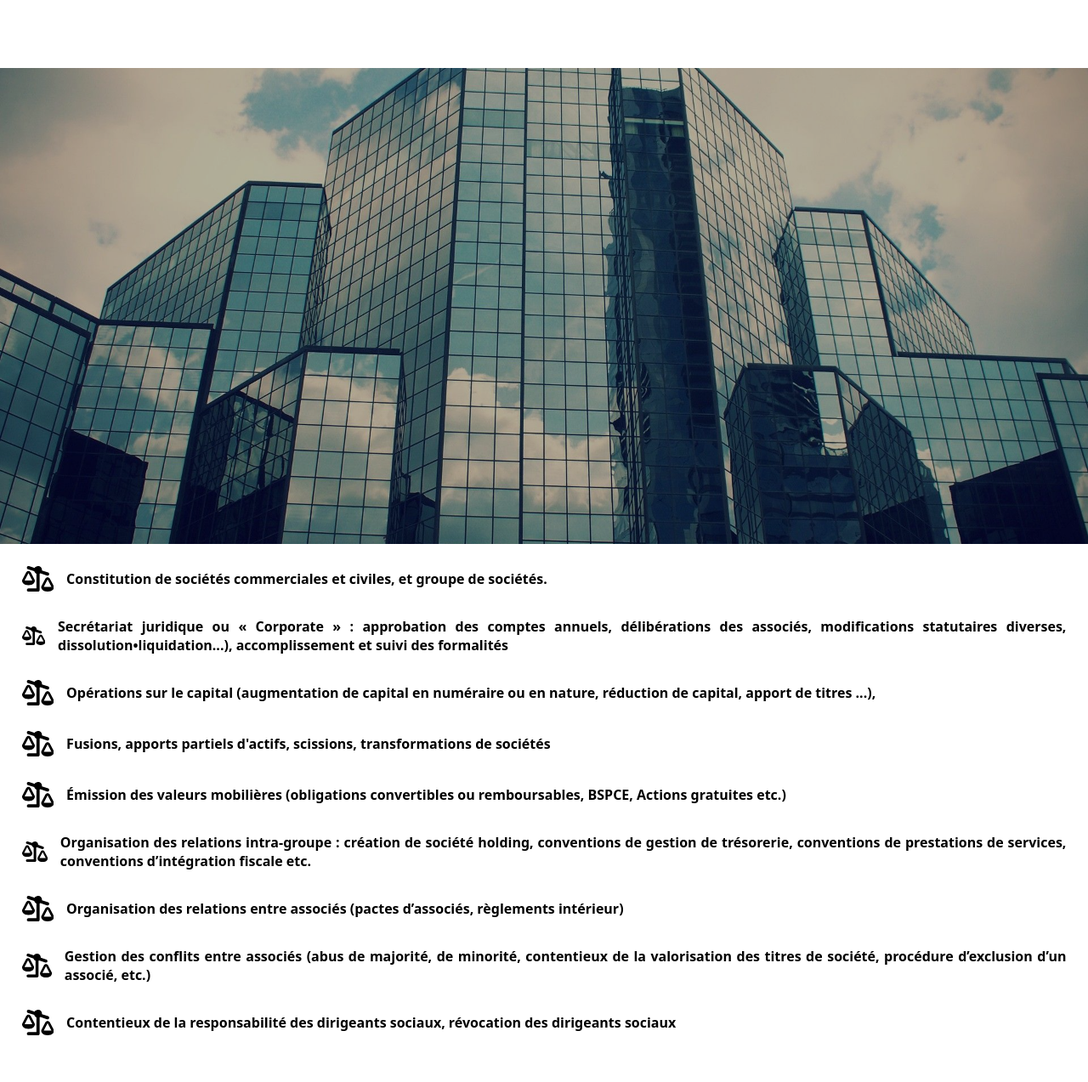
After one commit to Paul31770/PHP, a Symfony app: template templates/rubrique.html.twig in a window 1280 px wide. The commit adds this page. Shown: the whole page at 85% size. Run offline with Twig, Linux system fonts and the light colour scheme; the template is opened without the code that fills it, so the values that code supplies are empty; some libraries are stand-ins or nearby versions.

Commit message:
controller rubrique + twig

```diff
--- a/templates/header.html.twig
+++ b/templates/header.html.twig
@@ -37,7 +37,7 @@
             </div>
             <hr />
             <div class="subMenu">
-              <a href="pages/droit sociétés/droits_societes.html"
+              <a href="/droitsocietes"
                 >Droit des sociétés</a
               >
             </div>
--- /dev/null
+++ b/templates/rubrique.html.twig
@@ -0,0 +1,137 @@
+{% block body %}
+
+   <link rel="stylesheet" href="{{ asset('../assets/css/rubrique.css') }}" />
+    <div class="pagehead">
+      <h1 id="title">{{title}}</h1>
+      <img src="{{ asset('../assets/image/wallpaper.jpg')}}" />
+    </div>
+    <div class="container">
+      <div class="rubrique">
+        <h4 class="rubTitle">
+          <svg
+            xmlns="http://www.w3.org/2000/svg"
+            viewBox="0 0 640 512"
+            height="30"
+          >
+            <path
+              d="M117.9 62.4c-16.8-5.6-25.8-23.7-20.2-40.5s23.7-25.8 40.5-20.2l113 37.7C265 15.8 290.7 0 320 0c44.2 0 80 35.8 80 80c0 3-.2 5.9-.5 8.8l122.6 40.9c16.8 5.6 25.8 23.7 20.2 40.5s-23.7 25.8-40.5 20.2L366.4 145.2c-4.5 3.2-9.3 5.9-14.4 8.2V480c0 17.7-14.3 32-32 32H128c-17.7 0-32-14.3-32-32s14.3-32 32-32H288V153.3c-21-9.2-37.2-27-44.2-49l-125.9-42zm396.3 211c-.4-.8-1.3-1.3-2.2-1.3s-1.7 .5-2.2 1.3L435.1 416H588.9L514.2 273.3zM512 224c18.8 0 36 10.4 44.7 27l77.8 148.5c3.1 5.8 6.1 14 5.5 23.8c-.7 12.1-4.8 35.2-24.8 55.1C594.9 498.6 562.2 512 512 512s-82.9-13.4-103.2-33.5c-20-20-24.2-43-24.8-55.1c-.6-9.8 2.5-18 5.5-23.8L467.3 251c8.7-16.6 25.9-27 44.7-27zM128 144c-.9 0-1.7 .5-2.2 1.3L51.1 288H204.9L130.2 145.3c-.4-.8-1.3-1.3-2.2-1.3zm44.7-21l77.8 148.5c3.1 5.8 6.1 14 5.5 23.8c-.7 12.1-4.8 35.2-24.8 55.1C210.9 370.6 178.2 384 128 384s-82.9-13.4-103.2-33.5c-20-20-24.2-43-24.8-55.1c-.6-9.8 2.5-18 5.5-23.8L83.3 123C92 106.4 109.2 96 128 96s36 10.4 44.7 27z"
+            />
+          </svg>
+          <label id="test"
+            >Constitution de sociétés commerciales et civiles, et groupe de
+            sociétés.
+          </label>
+        </h4>
+        <h4 class="rubTitle">
+          <svg
+            xmlns="http://www.w3.org/2000/svg"
+            viewBox="0 0 640 512"
+            height="30"
+          >
+            <path
+              d="M117.9 62.4c-16.8-5.6-25.8-23.7-20.2-40.5s23.7-25.8 40.5-20.2l113 37.7C265 15.8 290.7 0 320 0c44.2 0 80 35.8 80 80c0 3-.2 5.9-.5 8.8l122.6 40.9c16.8 5.6 25.8 23.7 20.2 40.5s-23.7 25.8-40.5 20.2L366.4 145.2c-4.5 3.2-9.3 5.9-14.4 8.2V480c0 17.7-14.3 32-32 32H128c-17.7 0-32-14.3-32-32s14.3-32 32-32H288V153.3c-21-9.2-37.2-27-44.2-49l-125.9-42zm396.3 211c-.4-.8-1.3-1.3-2.2-1.3s-1.7 .5-2.2 1.3L435.1 416H588.9L514.2 273.3zM512 224c18.8 0 36 10.4 44.7 27l77.8 148.5c3.1 5.8 6.1 14 5.5 23.8c-.7 12.1-4.8 35.2-24.8 55.1C594.9 498.6 562.2 512 512 512s-82.9-13.4-103.2-33.5c-20-20-24.2-43-24.8-55.1c-.6-9.8 2.5-18 5.5-23.8L467.3 251c8.7-16.6 25.9-27 44.7-27zM128 144c-.9 0-1.7 .5-2.2 1.3L51.1 288H204.9L130.2 145.3c-.4-.8-1.3-1.3-2.2-1.3zm44.7-21l77.8 148.5c3.1 5.8 6.1 14 5.5 23.8c-.7 12.1-4.8 35.2-24.8 55.1C210.9 370.6 178.2 384 128 384s-82.9-13.4-103.2-33.5c-20-20-24.2-43-24.8-55.1c-.6-9.8 2.5-18 5.5-23.8L83.3 123C92 106.4 109.2 96 128 96s36 10.4 44.7 27z"
+            />
+          </svg>
+          Secrétariat juridique ou « Corporate » : approbation des comptes
+          annuels, délibérations des associés, modifications statutaires
+          diverses, dissolution•liquidation...), accomplissement et suivi des
+          formalités
+        </h4>
+
+        <h4 class="rubTitle">
+          <svg
+            xmlns="http://www.w3.org/2000/svg"
+            viewBox="0 0 640 512"
+            height="30"
+          >
+            <path
+              d="M117.9 62.4c-16.8-5.6-25.8-23.7-20.2-40.5s23.7-25.8 40.5-20.2l113 37.7C265 15.8 290.7 0 320 0c44.2 0 80 35.8 80 80c0 3-.2 5.9-.5 8.8l122.6 40.9c16.8 5.6 25.8 23.7 20.2 40.5s-23.7 25.8-40.5 20.2L366.4 145.2c-4.5 3.2-9.3 5.9-14.4 8.2V480c0 17.7-14.3 32-32 32H128c-17.7 0-32-14.3-32-32s14.3-32 32-32H288V153.3c-21-9.2-37.2-27-44.2-49l-125.9-42zm396.3 211c-.4-.8-1.3-1.3-2.2-1.3s-1.7 .5-2.2 1.3L435.1 416H588.9L514.2 273.3zM512 224c18.8 0 36 10.4 44.7 27l77.8 148.5c3.1 5.8 6.1 14 5.5 23.8c-.7 12.1-4.8 35.2-24.8 55.1C594.9 498.6 562.2 512 512 512s-82.9-13.4-103.2-33.5c-20-20-24.2-43-24.8-55.1c-.6-9.8 2.5-18 5.5-23.8L467.3 251c8.7-16.6 25.9-27 44.7-27zM128 144c-.9 0-1.7 .5-2.2 1.3L51.1 288H204.9L130.2 145.3c-.4-.8-1.3-1.3-2.2-1.3zm44.7-21l77.8 148.5c3.1 5.8 6.1 14 5.5 23.8c-.7 12.1-4.8 35.2-24.8 55.1C210.9 370.6 178.2 384 128 384s-82.9-13.4-103.2-33.5c-20-20-24.2-43-24.8-55.1c-.6-9.8 2.5-18 5.5-23.8L83.3 123C92 106.4 109.2 96 128 96s36 10.4 44.7 27z"
+            />
+          </svg>
+          Opérations sur le capital (augmentation de capital en numéraire ou en
+          nature, réduction de capital, apport de titres ...),
+        </h4>
+        <h4 class="rubTitle">
+          <svg
+            xmlns="http://www.w3.org/2000/svg"
+            viewBox="0 0 640 512"
+            height="30"
+          >
+            <path
+              d="M117.9 62.4c-16.8-5.6-25.8-23.7-20.2-40.5s23.7-25.8 40.5-20.2l113 37.7C265 15.8 290.7 0 320 0c44.2 0 80 35.8 80 80c0 3-.2 5.9-.5 8.8l122.6 40.9c16.8 5.6 25.8 23.7 20.2 40.5s-23.7 25.8-40.5 20.2L366.4 145.2c-4.5 3.2-9.3 5.9-14.4 8.2V480c0 17.7-14.3 32-32 32H128c-17.7 0-32-14.3-32-32s14.3-32 32-32H288V153.3c-21-9.2-37.2-27-44.2-49l-125.9-42zm396.3 211c-.4-.8-1.3-1.3-2.2-1.3s-1.7 .5-2.2 1.3L435.1 416H588.9L514.2 273.3zM512 224c18.8 0 36 10.4 44.7 27l77.8 148.5c3.1 5.8 6.1 14 5.5 23.8c-.7 12.1-4.8 35.2-24.8 55.1C594.9 498.6 562.2 512 512 512s-82.9-13.4-103.2-33.5c-20-20-24.2-43-24.8-55.1c-.6-9.8 2.5-18 5.5-23.8L467.3 251c8.7-16.6 25.9-27 44.7-27zM128 144c-.9 0-1.7 .5-2.2 1.3L51.1 288H204.9L130.2 145.3c-.4-.8-1.3-1.3-2.2-1.3zm44.7-21l77.8 148.5c3.1 5.8 6.1 14 5.5 23.8c-.7 12.1-4.8 35.2-24.8 55.1C210.9 370.6 178.2 384 128 384s-82.9-13.4-103.2-33.5c-20-20-24.2-43-24.8-55.1c-.6-9.8 2.5-18 5.5-23.8L83.3 123C92 106.4 109.2 96 128 96s36 10.4 44.7 27z"
+            />
+          </svg>
+          Fusions, apports partiels d'actifs, scissions, transformations de
+          sociétés
+        </h4>
+        <h4 class="rubTitle">
+          <svg
+            xmlns="http://www.w3.org/2000/svg"
+            viewBox="0 0 640 512"
+            height="30"
+          >
+            <path
+              d="M117.9 62.4c-16.8-5.6-25.8-23.7-20.2-40.5s23.7-25.8 40.5-20.2l113 37.7C265 15.8 290.7 0 320 0c44.2 0 80 35.8 80 80c0 3-.2 5.9-.5 8.8l122.6 40.9c16.8 5.6 25.8 23.7 20.2 40.5s-23.7 25.8-40.5 20.2L366.4 145.2c-4.5 3.2-9.3 5.9-14.4 8.2V480c0 17.7-14.3 32-32 32H128c-17.7 0-32-14.3-32-32s14.3-32 32-32H288V153.3c-21-9.2-37.2-27-44.2-49l-125.9-42zm396.3 211c-.4-.8-1.3-1.3-2.2-1.3s-1.7 .5-2.2 1.3L435.1 416H588.9L514.2 273.3zM512 224c18.8 0 36 10.4 44.7 27l77.8 148.5c3.1 5.8 6.1 14 5.5 23.8c-.7 12.1-4.8 35.2-24.8 55.1C594.9 498.6 562.2 512 512 512s-82.9-13.4-103.2-33.5c-20-20-24.2-43-24.8-55.1c-.6-9.8 2.5-18 5.5-23.8L467.3 251c8.7-16.6 25.9-27 44.7-27zM128 144c-.9 0-1.7 .5-2.2 1.3L51.1 288H204.9L130.2 145.3c-.4-.8-1.3-1.3-2.2-1.3zm44.7-21l77.8 148.5c3.1 5.8 6.1 14 5.5 23.8c-.7 12.1-4.8 35.2-24.8 55.1C210.9 370.6 178.2 384 128 384s-82.9-13.4-103.2-33.5c-20-20-24.2-43-24.8-55.1c-.6-9.8 2.5-18 5.5-23.8L83.3 123C92 106.4 109.2 96 128 96s36 10.4 44.7 27z"
+            />
+          </svg>
+          Émission des valeurs mobilières (obligations convertibles ou
+          remboursables, BSPCE, Actions gratuites etc.)
+        </h4>
+        <h4 class="rubTitle">
+          <svg
+            xmlns="http://www.w3.org/2000/svg"
+            viewBox="0 0 640 512"
+            height="30"
+          >
+            <path
+              d="M117.9 62.4c-16.8-5.6-25.8-23.7-20.2-40.5s23.7-25.8 40.5-20.2l113 37.7C265 15.8 290.7 0 320 0c44.2 0 80 35.8 80 80c0 3-.2 5.9-.5 8.8l122.6 40.9c16.8 5.6 25.8 23.7 20.2 40.5s-23.7 25.8-40.5 20.2L366.4 145.2c-4.5 3.2-9.3 5.9-14.4 8.2V480c0 17.7-14.3 32-32 32H128c-17.7 0-32-14.3-32-32s14.3-32 32-32H288V153.3c-21-9.2-37.2-27-44.2-49l-125.9-42zm396.3 211c-.4-.8-1.3-1.3-2.2-1.3s-1.7 .5-2.2 1.3L435.1 416H588.9L514.2 273.3zM512 224c18.8 0 36 10.4 44.7 27l77.8 148.5c3.1 5.8 6.1 14 5.5 23.8c-.7 12.1-4.8 35.2-24.8 55.1C594.9 498.6 562.2 512 512 512s-82.9-13.4-103.2-33.5c-20-20-24.2-43-24.8-55.1c-.6-9.8 2.5-18 5.5-23.8L467.3 251c8.7-16.6 25.9-27 44.7-27zM128 144c-.9 0-1.7 .5-2.2 1.3L51.1 288H204.9L130.2 145.3c-.4-.8-1.3-1.3-2.2-1.3zm44.7-21l77.8 148.5c3.1 5.8 6.1 14 5.5 23.8c-.7 12.1-4.8 35.2-24.8 55.1C210.9 370.6 178.2 384 128 384s-82.9-13.4-103.2-33.5c-20-20-24.2-43-24.8-55.1c-.6-9.8 2.5-18 5.5-23.8L83.3 123C92 106.4 109.2 96 128 96s36 10.4 44.7 27z"
+            />
+          </svg>
+          Organisation des relations intra-groupe : création de société holding,
+          conventions de gestion de trésorerie, conventions de prestations de
+          services, conventions d’intégration fiscale etc.
+        </h4>
+        <h4 class="rubTitle">
+          <svg
+            xmlns="http://www.w3.org/2000/svg"
+            viewBox="0 0 640 512"
+            height="30"
+          >
+            <path
+              d="M117.9 62.4c-16.8-5.6-25.8-23.7-20.2-40.5s23.7-25.8 40.5-20.2l113 37.7C265 15.8 290.7 0 320 0c44.2 0 80 35.8 80 80c0 3-.2 5.9-.5 8.8l122.6 40.9c16.8 5.6 25.8 23.7 20.2 40.5s-23.7 25.8-40.5 20.2L366.4 145.2c-4.5 3.2-9.3 5.9-14.4 8.2V480c0 17.7-14.3 32-32 32H128c-17.7 0-32-14.3-32-32s14.3-32 32-32H288V153.3c-21-9.2-37.2-27-44.2-49l-125.9-42zm396.3 211c-.4-.8-1.3-1.3-2.2-1.3s-1.7 .5-2.2 1.3L435.1 416H588.9L514.2 273.3zM512 224c18.8 0 36 10.4 44.7 27l77.8 148.5c3.1 5.8 6.1 14 5.5 23.8c-.7 12.1-4.8 35.2-24.8 55.1C594.9 498.6 562.2 512 512 512s-82.9-13.4-103.2-33.5c-20-20-24.2-43-24.8-55.1c-.6-9.8 2.5-18 5.5-23.8L467.3 251c8.7-16.6 25.9-27 44.7-27zM128 144c-.9 0-1.7 .5-2.2 1.3L51.1 288H204.9L130.2 145.3c-.4-.8-1.3-1.3-2.2-1.3zm44.7-21l77.8 148.5c3.1 5.8 6.1 14 5.5 23.8c-.7 12.1-4.8 35.2-24.8 55.1C210.9 370.6 178.2 384 128 384s-82.9-13.4-103.2-33.5c-20-20-24.2-43-24.8-55.1c-.6-9.8 2.5-18 5.5-23.8L83.3 123C92 106.4 109.2 96 128 96s36 10.4 44.7 27z"
+            />
+          </svg>
+          Organisation des relations entre associés (pactes d’associés,
+          règlements intérieur)
+        </h4>
+        <h4 class="rubTitle">
+          <svg
+            xmlns="http://www.w3.org/2000/svg"
+            viewBox="0 0 640 512"
+            height="30"
+          >
+            <path
+              d="M117.9 62.4c-16.8-5.6-25.8-23.7-20.2-40.5s23.7-25.8 40.5-20.2l113 37.7C265 15.8 290.7 0 320 0c44.2 0 80 35.8 80 80c0 3-.2 5.9-.5 8.8l122.6 40.9c16.8 5.6 25.8 23.7 20.2 40.5s-23.7 25.8-40.5 20.2L366.4 145.2c-4.5 3.2-9.3 5.9-14.4 8.2V480c0 17.7-14.3 32-32 32H128c-17.7 0-32-14.3-32-32s14.3-32 32-32H288V153.3c-21-9.2-37.2-27-44.2-49l-125.9-42zm396.3 211c-.4-.8-1.3-1.3-2.2-1.3s-1.7 .5-2.2 1.3L435.1 416H588.9L514.2 273.3zM512 224c18.8 0 36 10.4 44.7 27l77.8 148.5c3.1 5.8 6.1 14 5.5 23.8c-.7 12.1-4.8 35.2-24.8 55.1C594.9 498.6 562.2 512 512 512s-82.9-13.4-103.2-33.5c-20-20-24.2-43-24.8-55.1c-.6-9.8 2.5-18 5.5-23.8L467.3 251c8.7-16.6 25.9-27 44.7-27zM128 144c-.9 0-1.7 .5-2.2 1.3L51.1 288H204.9L130.2 145.3c-.4-.8-1.3-1.3-2.2-1.3zm44.7-21l77.8 148.5c3.1 5.8 6.1 14 5.5 23.8c-.7 12.1-4.8 35.2-24.8 55.1C210.9 370.6 178.2 384 128 384s-82.9-13.4-103.2-33.5c-20-20-24.2-43-24.8-55.1c-.6-9.8 2.5-18 5.5-23.8L83.3 123C92 106.4 109.2 96 128 96s36 10.4 44.7 27z"
+            />
+          </svg>
+          Gestion des conflits entre associés (abus de majorité, de minorité,
+          contentieux de la valorisation des titres de société, procédure
+          d’exclusion d’un associé, etc.)
+        </h4>
+        <h4 class="rubTitle">
+          <svg
+            xmlns="http://www.w3.org/2000/svg"
+            viewBox="0 0 640 512"
+            height="30"
+          >
+            <path
+              d="M117.9 62.4c-16.8-5.6-25.8-23.7-20.2-40.5s23.7-25.8 40.5-20.2l113 37.7C265 15.8 290.7 0 320 0c44.2 0 80 35.8 80 80c0 3-.2 5.9-.5 8.8l122.6 40.9c16.8 5.6 25.8 23.7 20.2 40.5s-23.7 25.8-40.5 20.2L366.4 145.2c-4.5 3.2-9.3 5.9-14.4 8.2V480c0 17.7-14.3 32-32 32H128c-17.7 0-32-14.3-32-32s14.3-32 32-32H288V153.3c-21-9.2-37.2-27-44.2-49l-125.9-42zm396.3 211c-.4-.8-1.3-1.3-2.2-1.3s-1.7 .5-2.2 1.3L435.1 416H588.9L514.2 273.3zM512 224c18.8 0 36 10.4 44.7 27l77.8 148.5c3.1 5.8 6.1 14 5.5 23.8c-.7 12.1-4.8 35.2-24.8 55.1C594.9 498.6 562.2 512 512 512s-82.9-13.4-103.2-33.5c-20-20-24.2-43-24.8-55.1c-.6-9.8 2.5-18 5.5-23.8L467.3 251c8.7-16.6 25.9-27 44.7-27zM128 144c-.9 0-1.7 .5-2.2 1.3L51.1 288H204.9L130.2 145.3c-.4-.8-1.3-1.3-2.2-1.3zm44.7-21l77.8 148.5c3.1 5.8 6.1 14 5.5 23.8c-.7 12.1-4.8 35.2-24.8 55.1C210.9 370.6 178.2 384 128 384s-82.9-13.4-103.2-33.5c-20-20-24.2-43-24.8-55.1c-.6-9.8 2.5-18 5.5-23.8L83.3 123C92 106.4 109.2 96 128 96s36 10.4 44.7 27z"
+            />
+          </svg>
+          Contentieux de la responsabilité des dirigeants sociaux, révocation
+          des dirigeants sociaux
+        </h4>
+      </div>
+    </div>
+
+{% endblock %}
```
Also changed, not shown: src/Controller/DroitSociétésController.php (added, +18 -0 lines), templates/droit_sociétés/index.html.twig (added, +9 -0 lines), public/assets/css/rubrique.css (added), public/assets/image/wallpaper.jpg (added).
